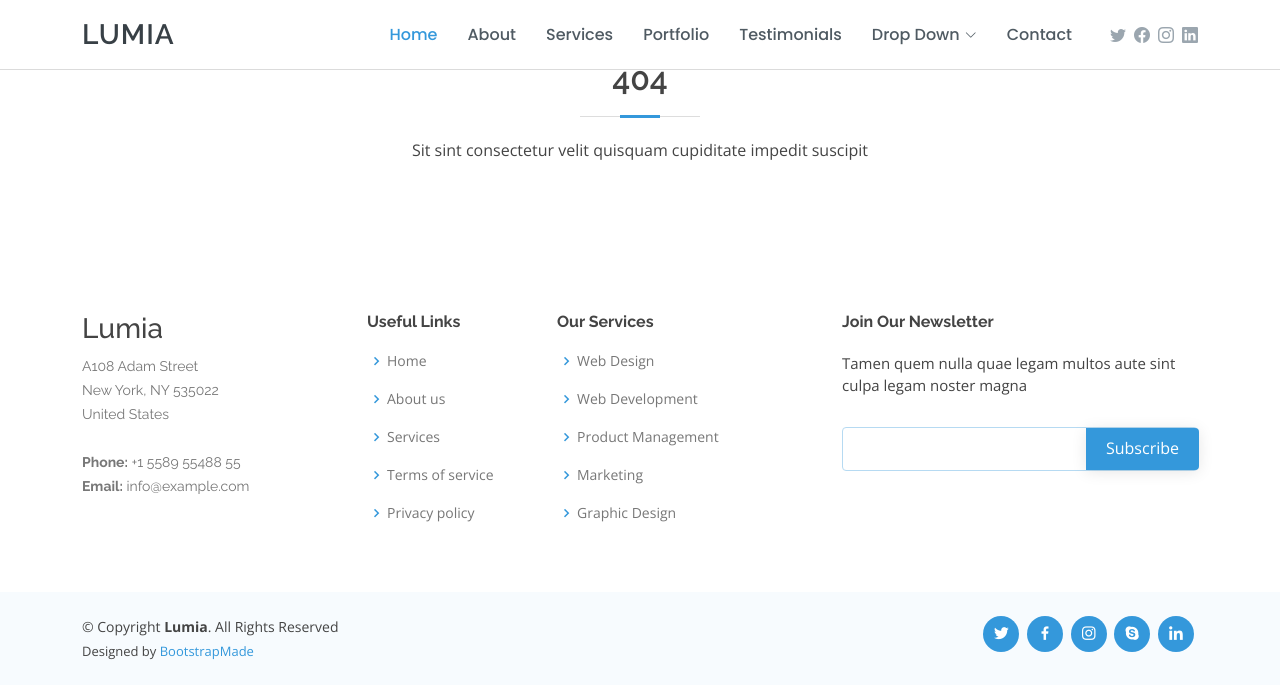
After one commit to ben-miles/benstagram, a PHP site: template view/404.php in a window 1280 px wide. The commit adds this page. Shown: the top 699 px of the page. Run offline with PHP 8.4, Linux system fonts and the light colour scheme; the template is opened without the code that fills it, so the values that code supplies are empty.

Commit message:
Add 404 view

```diff
--- a/index.php
+++ b/index.php
@@ -24,6 +24,6 @@ switch ($request) {
         break;
     default:
         http_response_code(404);
-        require __DIR__ . '/views/404.php';
+        require "./view/404.php";
         break;
 }
--- /dev/null
+++ b/view/404.php
@@ -0,0 +1,15 @@
+<?php require "./template/header.php"; ?>
+
+<!-- ======= 404 ======= -->
+<section id="404" class="404">
+	<div class="container">
+
+        <div class="section-title">
+          	<h2>404</h2>
+          	<p>Sit sint consectetur velit quisquam cupiditate impedit suscipit</p>
+        </div>
+
+	</div>
+</section>
+
+<?php require "./template/footer.php"; ?>
```
